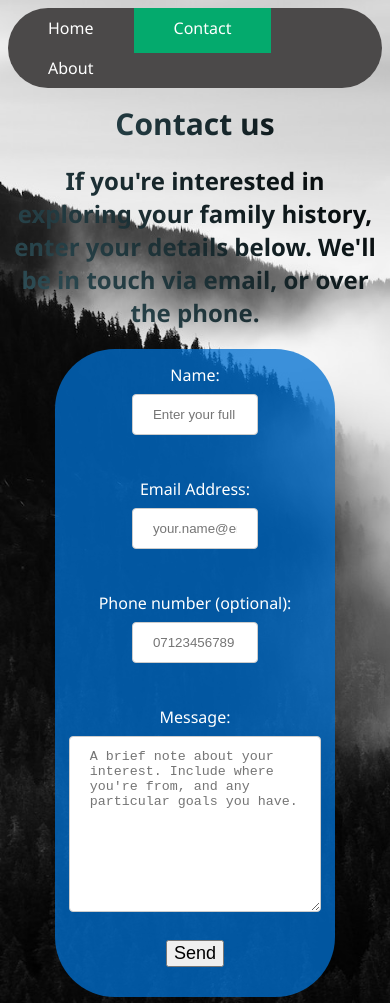
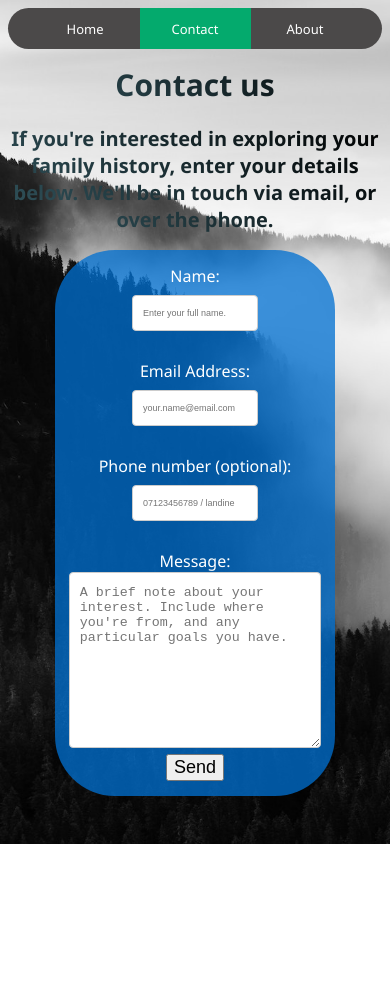
Before and after one commit to adamroy12/ancestrywebsite2.0, a plain HTML site: page contact.html in a window 390 px wide. After the commit the page ends 844 px from the top, so only its background shows below. Drawn offline with Linux system fonts and the light colour scheme.

Commit message:
I've refactoring the navbar a bit. Also refactored media queries.

```diff
--- a/contact.html
+++ b/contact.html
@@ -13,11 +13,13 @@
         </title>
 
         <!-- Navbar-->
-        <ul>
-            <li><a href="index.html">Home</a></li>
-            <li><a class="active" href="contact.html">Contact</a></li>
-            <li><a href="about.html">About</a></li>
-        </ul>
+        <div class="menu">
+            <ul>
+                <li><a href="index.html">Home</a></li>
+                <li><a class="active" href="contact.html">Contact</a></li>
+                <li><a href="about.html">About</a></li>
+            </ul>
+        </div>
 
         <header class="masthead" >
             <h1 id="contact" class="text-center">Contact us</h1>
--- a/styles.css
+++ b/styles.css
@@ -2,9 +2,8 @@ body {
   background-image: url("assets/bg-masthead.jpg");
   background-repeat: no-repeat;
   background-size: cover;
-  min-height: calc(100vh - 17px);
+  min-height: calc(100vh - 16px);
 }
-
 
 .text-center {
   background-color: #000000;
@@ -18,9 +17,11 @@ body {
 }
 
 /* navbar */
+
 ul {
+  text-align: center;
   list-style-type: none;
-  margin: 0;
+  margin: auto;
   padding: 0;
   overflow: hidden;
   background-color: #4b4949;
@@ -30,7 +31,7 @@ ul {
 }
 
 li {
-  float: left;
+  display: inline-block;
   opacity: 100%;
   font-family: "Segoe UI", -apple-system, BlinkMacSystemFont, 'Segoe UI', Roboto, Oxygen, Ubuntu, Cantarell, 'Open Sans', 'Helvetica Neue', sans-serif;
 }
@@ -50,67 +51,13 @@ background-color: #111;
 background-color: #04AA6D;
 }
 
-/* phones, 600px - */
-@media only screen and (max-width: 600px) {
-  h1 {
-      font-size: 30px;
-  }
-  #intro {
-      font-size: 20px;
-  }
-}
-
-
-/* large phone, tablets, 600px + */
-@media only screen and (min-width: 600px) {
-  h1 {
-      font-size: 40px;
-  }
-  #intro {
-      font-size: 25px;
-  }
-}
-
-/* Landscape tablets, 768px + */
-@media only screen and (min-width: 768px) {
-  h1 {
-      font-size: 50px;
-  }
-  #intro {
-      font-size: 25px;
-  }
-}
-
-/* Large devices (laptops/desktops, 992px and up) */
-@media only screen and (min-width: 992px) {
-  h1 {
-      font-size: 70px;
-  }
-  #intro {
-      font-size: px;
-  }
-
-}
-
-/* Extra large devices (large laptops and desktops, 1200px and up) */
-@media only screen and (min-width: 1200px) {
-  h1 {
-      font-size: 110px;
-  }
-  #intro {
-      font-size: 30px;
-  }
-}
-
-/*general rules */
-
 h1 {
   margin-top: 15px;
   margin-bottom: 20px;
 }
 
 #ian {
-  max-width: 20%;
+  width: 20%;
   height: auto;
   display: block;
   margin-left: auto;
@@ -119,7 +66,6 @@ h1 {
   position: relative;
   top: 20px;
 }
-
 
 /*form*/
 
@@ -147,8 +93,7 @@ fieldset {
   border-left-style: hidden;
   border-bottom-style: hidden;
   padding-top: 15px;
-  padding-bottom: 20px;
-  border-radius: 60px;
+  padding-bottom: 6px;
 }
 
 label{
@@ -159,7 +104,7 @@ label{
 
 input {
   width: 50%;
-  padding: 12px 20px;
+  padding: 12px 10px;
   margin: 8px 0;
   display: block;
   border: 1px solid #ccc;
@@ -170,8 +115,8 @@ input {
 }
 textarea {
   width: 100%;
-  padding: 12px 20px;
-  margin: 8px 0;
+  padding: 12px 10px;
+  margin: auto ;
   display: block;
   border: 1px solid #ccc;
   border-radius: 4px;
@@ -179,8 +124,75 @@ textarea {
 }
 
 button {
-  margin-bottom: 30px;
+  margin-bottom: 15px;
   font-size: large;
+}
+
+/* phones, 600px - */
+@media only screen and (max-width: 600px) {
+  h1 {
+    font-size: 30px;
+  }
+  #intro {
+    font-size: 20px;
+  }
+  #contactinfo {
+    font-size: 20px;
+  }
+  li a {
+    margin-left: auto;
+    margin-right: auto;
+    padding: 32px;
+    font-size: 13px;
+  }
+  input {
+    font-size: 9px;
+  }
+  img {
+    max-width: 50%;
+  }
+}
+
+
+/* large phone, tablets, 600px + */
+@media only screen and (min-width: 600px) {
+  h1 {
+      font-size: 50px;
+  }
+  #intro {
+      font-size: 25px;
+  }
+}
+
+/* Landscape tablets, 768px + */
+@media only screen and (min-width: 768px) {
+  h1 {
+      font-size: 60px;
+  }
+  #intro {
+      font-size: 25px;
+  }
+}
+
+/* Large devices (laptops/desktops, 992px and up) */
+@media only screen and (min-width: 992px) {
+  h1 {
+      font-size: 70px;
+  }
+  #intro {
+      font-size: px;
+  }
+
+}
+
+/* Extra large devices (large laptops and desktops, 1200px and up) */
+@media only screen and (min-width: 1200px) {
+  h1 {
+      font-size: 110px;
+  }
+  #intro {
+      font-size: 30px;
+  }
 }
 
 /*Animation*/
```
